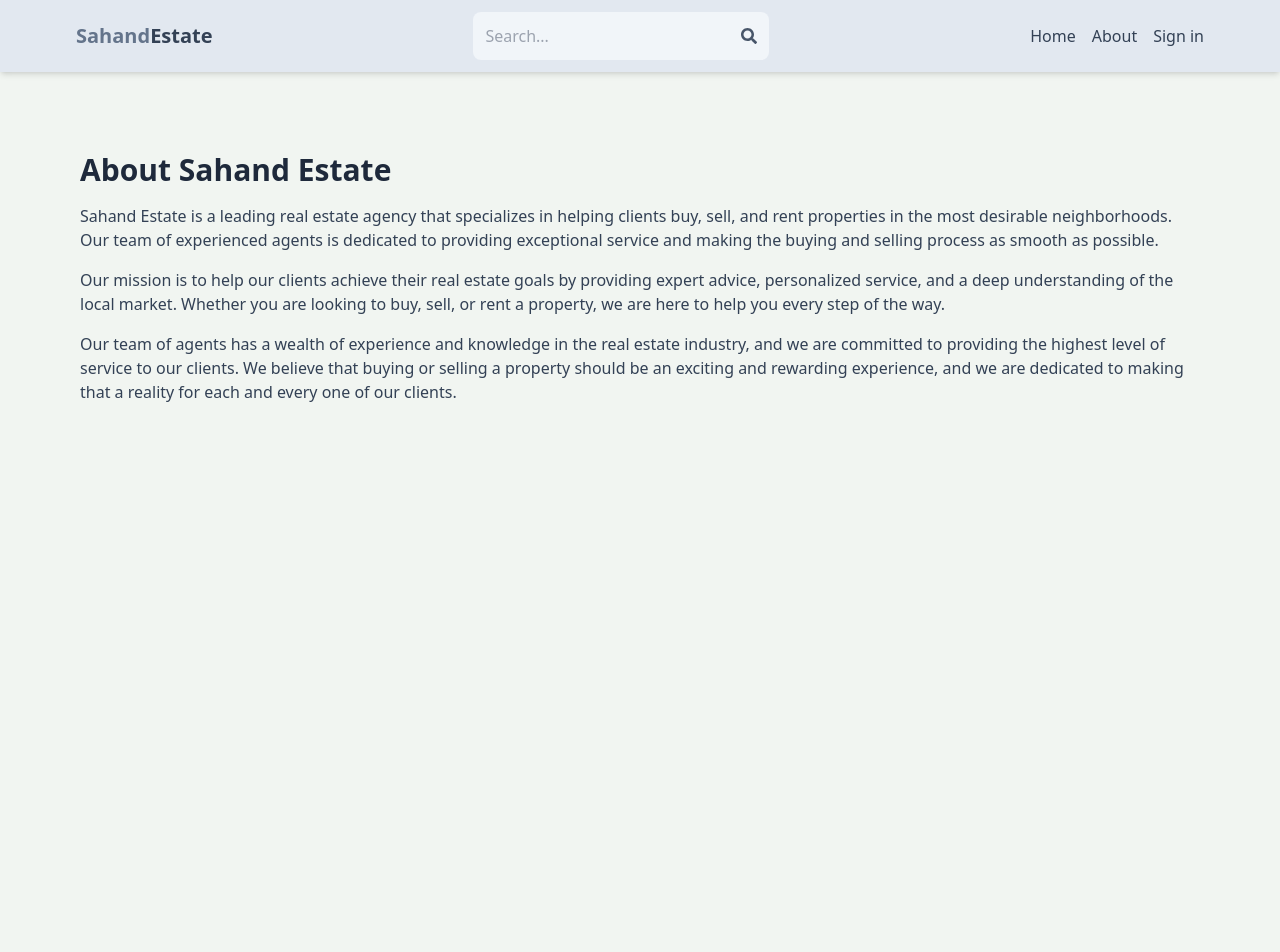
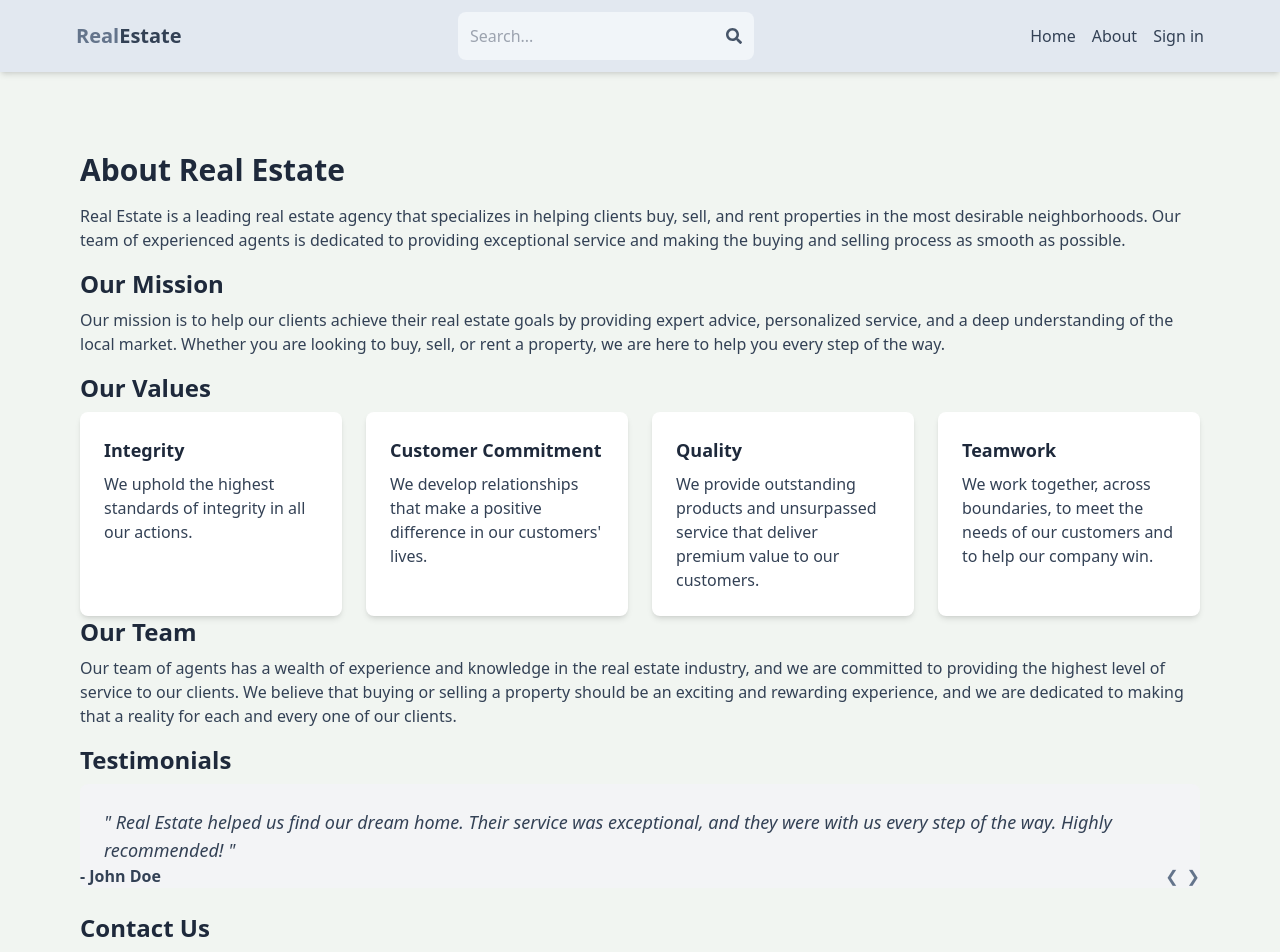
Before and after one commit to DeathwingIN/real-estate-app, a React (Vite) app in the folder client/: page /about in a window 1280 px wide. Shown: the top 952 px of the page. Before the commit the page ends 800 px from the top, so only its background shows below. Built offline with nearby package versions, Linux system fonts and the light colour scheme.

Commit message:
create listing page

```diff
--- a/client/index.html
+++ b/client/index.html
@@ -3,7 +3,7 @@
   <head>
     <meta charset="UTF-8" />
     <meta name="viewport" content="width=device-width, initial-scale=1.0" />
-    <title>Sahand Estate</title>
+    <title>Real Estate</title>
   </head>
   <body>
     <div id="root"></div>
--- a/client/src/components/Header.jsx
+++ b/client/src/components/Header.jsx
@@ -4,9 +4,16 @@ import { useSelector } from 'react-redux';
 import { useEffect, useState } from 'react';
 
 export default function Header() {
+  // Get the current user from the Redux store
   const { currentUser } = useSelector((state) => state.user);
+
+  // State for storing the search term
   const [searchTerm, setSearchTerm] = useState('');
+
+  // Hook to navigate programmatically
   const navigate = useNavigate();
+
+  // Handle form submission for search
   const handleSubmit = (e) => {
     e.preventDefault();
     const urlParams = new URLSearchParams(window.location.search);
@@ -15,6 +22,7 @@ export default function Header() {
     navigate(`/search?${searchQuery}`);
   };
 
+  // Effect to get the search term from the URL when component mounts or URL changes
   useEffect(() => {
     const urlParams = new URLSearchParams(location.search);
     const searchTermFromUrl = urlParams.get('searchTerm');
@@ -22,12 +30,13 @@ export default function Header() {
       setSearchTerm(searchTermFromUrl);
     }
   }, [location.search]);
+
   return (
       <header className='bg-slate-200 shadow-md'>
         <div className='flex justify-between items-center max-w-6xl mx-auto p-3'>
           <Link to='/'>
             <h1 className='font-bold text-sm sm:text-xl flex flex-wrap'>
-            <span className='text-slate-500'>Sahand</span>
+              <span className='text-slate-500'>Real</span>
               <span className='text-slate-700'>Estate</span>
             </h1>
           </Link>
@@ -65,7 +74,7 @@ export default function Header() {
                       alt='profile'
                   />
               ) : (
-              <li className=' text-slate-700 hover:underline'> Sign in</li>
+                  <li className='text-slate-700 hover:underline'>Sign in</li>
               )}
             </Link>
           </ul>
--- a/client/src/components/ListingItem.jsx
+++ b/client/src/components/ListingItem.jsx
@@ -5,6 +5,7 @@ export default function ListingItem({ listing }) {
   return (
       <div className='bg-white shadow-md hover:shadow-lg transition-shadow overflow-hidden rounded-lg w-full sm:w-[330px]'>
         <Link to={`/listing/${listing._id}`}>
+          {/* Listing Image */}
           <img
               src={
                   listing.imageUrls[0] ||
@@ -14,18 +15,22 @@ export default function ListingItem({ listing }) {
               className='h-[320px] sm:h-[220px] w-full object-cover hover:scale-105 transition-scale duration-300'
           />
           <div className='p-3 flex flex-col gap-2 w-full'>
+            {/* Listing Name */}
             <p className='truncate text-lg font-semibold text-slate-700'>
               {listing.name}
             </p>
+            {/* Listing Address */}
             <div className='flex items-center gap-1'>
               <MdLocationOn className='h-4 w-4 text-green-700' />
               <p className='text-sm text-gray-600 truncate w-full'>
                 {listing.address}
               </p>
             </div>
+            {/* Listing Description */}
             <p className='text-sm text-gray-600 line-clamp-2'>
               {listing.description}
             </p>
+            {/* Listing Price */}
             <p className='text-slate-500 mt-2 font-semibold '>
               $
               {listing.offer
@@ -33,6 +38,7 @@ export default function ListingItem({ listing }) {
                   : listing.regularPrice.toLocaleString('en-US')}
               {listing.type === 'rent' && ' / month'}
             </p>
+            {/* Listing Details */}
             <div className='text-slate-700 flex gap-4'>
               <div className='font-bold text-xs'>
                 {listing.bedrooms > 1
--- a/client/src/components/OAuth.jsx
+++ b/client/src/components/OAuth.jsx
@@ -7,13 +7,18 @@ import { useNavigate } from 'react-router-dom';
 export default function OAuth() {
   const dispatch = useDispatch();
   const navigate = useNavigate();
+
+  // Handle Google Sign-In button click
   const handleGoogleClick = async () => {
     try {
+      // Initialize Google Auth provider and Firebase Auth
       const provider = new GoogleAuthProvider();
       const auth = getAuth(app);
 
+      // Sign in with Google using a popup
       const result = await signInWithPopup(auth, provider);
 
+      // Send the user data to the backend for authentication
       const res = await fetch('/api/auth/google', {
         method: 'POST',
         headers: {
@@ -25,20 +30,27 @@ export default function OAuth() {
           photo: result.user.photoURL,
         }),
       });
+
+      // Get the response data
       const data = await res.json();
+
+      // Dispatch the signInSuccess action to update the Redux store
       dispatch(signInSuccess(data));
+
+      // Navigate to the home page
       navigate('/');
     } catch (error) {
-      console.log('could not sign in with google', error);
+      console.log('Could not sign in with Google', error);
     }
   };
+
   return (
       <button
           onClick={handleGoogleClick}
           type='button'
           className='bg-red-700 text-white p-3 rounded-lg uppercase hover:opacity-95'
       >
-      Continue with google
+        Continue with Google
       </button>
   );
 }
--- a/client/src/components/PrivateRoute.jsx
+++ b/client/src/components/PrivateRoute.jsx
@@ -2,6 +2,9 @@ import { useSelector } from 'react-redux';
 import { Outlet, Navigate } from 'react-router-dom';
 
 export default function PrivateRoute() {
+  // Get the current user from the Redux store
   const { currentUser } = useSelector((state) => state.user);
+
+  // If a user is logged in, render the requested route, otherwise redirect to the sign-in page
   return currentUser ? <Outlet /> : <Navigate to='/sign-in' />;
 }
--- a/client/src/pages/About.jsx
+++ b/client/src/pages/About.jsx
@@ -1,14 +1,116 @@
-import React from 'react'
+import React, { useState } from 'react';
+
+// Testimonials data
+const testimonialsData = [
+    {
+        id: 1,
+        text: "Real Estate helped us find our dream home. Their service was exceptional, and they were with us every step of the way. Highly recommended!",
+        author: "John Doe",
+    },
+    {
+        id: 2,
+        text: "Selling our home was a breeze with Real Estate. Their team was professional, knowledgeable, and truly cared about our needs.",
+        author: "Jane Smith",
+    },
+];
+
+// Our values data
+const valuesData = [
+    {
+        id: 1,
+        title: "Integrity",
+        description: "We uphold the highest standards of integrity in all our actions.",
+    },
+    {
+        id: 2,
+        title: "Customer Commitment",
+        description: "We develop relationships that make a positive difference in our customers' lives.",
+    },
+    {
+        id: 3,
+        title: "Quality",
+        description: "We provide outstanding products and unsurpassed service that deliver premium value to our customers.",
+    },
+    {
+        id: 4,
+        title: "Teamwork",
+        description: "We work together, across boundaries, to meet the needs of our customers and to help our company win.",
+    },
+];
 
 export default function About() {
+    // State for testimonial carousel
+    const [activeTestimonial, setActiveTestimonial] = useState(0);
+
+    // Function to handle next testimonial
+    const nextTestimonial = () => {
+        setActiveTestimonial((prev) => (prev === testimonialsData.length - 1 ? 0 : prev + 1));
+    };
+
+    // Function to handle previous testimonial
+    const prevTestimonial = () => {
+        setActiveTestimonial((prev) => (prev === 0 ? testimonialsData.length - 1 : prev - 1));
+    };
+
     return (
         <div className='py-20 px-4 max-w-6xl mx-auto'>
-      <h1 className='text-3xl font-bold mb-4 text-slate-800'>About Sahand Estate</h1>
-      <p className='mb-4 text-slate-700'>Sahand Estate is a leading real estate agency that specializes in helping clients buy, sell, and rent properties in the most desirable neighborhoods. Our team of experienced agents is dedicated to providing exceptional service and making the buying and selling process as smooth as possible.</p>
+            <h1 className='text-3xl font-bold mb-4 text-slate-800'>About Real Estate</h1>
+
+            {/* Company Overview */}
+            <p className='mb-4 text-slate-700'>
+                Real Estate is a leading real estate agency that specializes in helping clients buy, sell, and rent properties in the most desirable neighborhoods. Our team of experienced agents is dedicated to providing exceptional service and making the buying and selling process as smooth as possible.
+            </p>
+
+            {/* Mission Statement */}
+            <h2 className='text-2xl font-semibold mb-2 text-slate-800'>Our Mission</h2>
             <p className='mb-4 text-slate-700'>
                 Our mission is to help our clients achieve their real estate goals by providing expert advice, personalized service, and a deep understanding of the local market. Whether you are looking to buy, sell, or rent a property, we are here to help you every step of the way.
             </p>
-      <p className='mb-4 text-slate-700'>Our team of agents has a wealth of experience and knowledge in the real estate industry, and we are committed to providing the highest level of service to our clients. We believe that buying or selling a property should be an exciting and rewarding experience, and we are dedicated to making that a reality for each and every one of our clients.</p>
+
+            {/* Our Values */}
+            <h2 className='text-2xl font-semibold mb-2 text-slate-800'>Our Values</h2>
+            <div className='grid grid-cols-1 sm:grid-cols-2 lg:grid-cols-4 gap-6'>
+                {valuesData.map((value) => (
+                    <div key={value.id} className='bg-white shadow-md p-6 rounded-lg'>
+                        <h3 className='text-lg font-semibold text-slate-800 mb-2'>{value.title}</h3>
+                        <p className='text-slate-700'>{value.description}</p>
                     </div>
-  )
+                ))}
+            </div>
+
+            {/* Our Team */}
+            <h2 className='text-2xl font-semibold mb-2 text-slate-800'>Our Team</h2>
+            <p className='mb-4 text-slate-700'>
+                Our team of agents has a wealth of experience and knowledge in the real estate industry, and we are committed to providing the highest level of service to our clients. We believe that buying or selling a property should be an exciting and rewarding experience, and we are dedicated to making that a reality for each and every one of our clients.
+            </p>
+
+            {/* Testimonials */}
+            <h2 className='text-2xl font-semibold mb-2 text-slate-800'>Testimonials</h2>
+            <div className='relative bg-gray-100 p-6 rounded-lg mb-6'>
+                <p className='text-lg text-slate-700 italic'>" {testimonialsData[activeTestimonial].text} "</p>
+                <div className='absolute bottom-0 right-0'>
+                    <button onClick={prevTestimonial} className='text-slate-500 hover:text-slate-800'>
+                        &#10094;
+                    </button>
+                    <button onClick={nextTestimonial} className='text-slate-500 hover:text-slate-800 ml-2'>
+                        &#10095;
+                    </button>
+                </div>
+                <p className='absolute bottom-0 left-0 text-slate-700 font-semibold'>
+                    - {testimonialsData[activeTestimonial].author}
+                </p>
+            </div>
+
+            {/* Contact Information */}
+            <h2 className='text-2xl font-semibold mb-2 text-slate-800'>Contact Us</h2>
+            <p className='mb-4 text-slate-700'>
+                Ready to start your real estate journey with us? Get in touch today:
+            </p>
+            <ul className='mb-4 text-slate-700'>
+                <li>Phone: (123) 456-7890</li>
+                <li>Email: contact@realestate.com</li>
+                <li>Address: 123 Main St, Anytown, USA</li>
+            </ul>
+        </div>
+    );
 }
```
Also changed, not shown: client/src/components/Contact.jsx (+6 -1 lines). Lines whose indentation alone changed are shown as unchanged.
